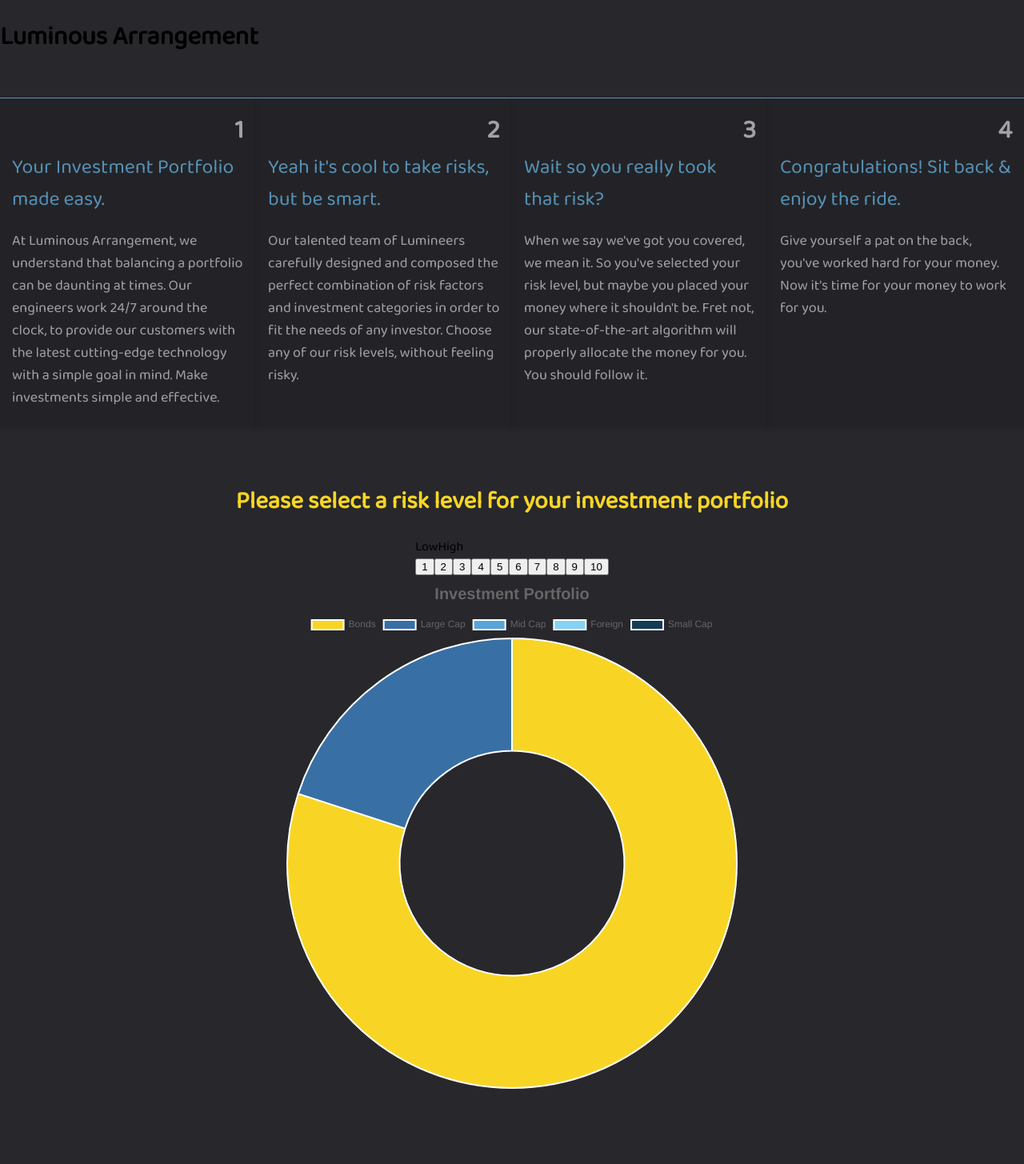
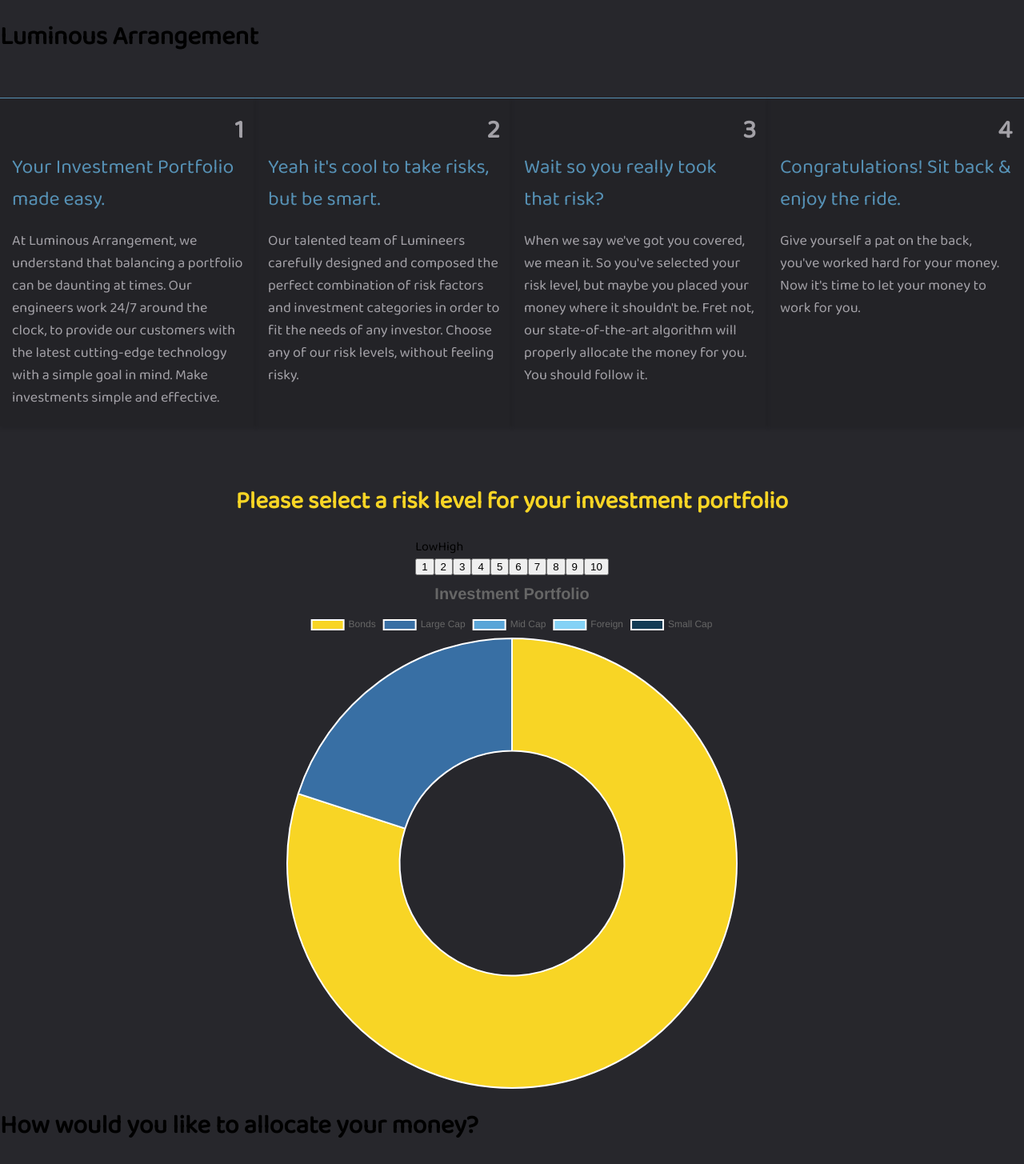
Before and after one commit to blindaa121/luminousArrangement, a React (Create React App) app: page / in a window 1280 px wide. Shown: the whole page at 80% size. Before the commit the page ends 1361 px from the top, so only its background shows below. Built offline with nearby package versions, Linux system fonts and the light colour scheme.

Commit message:
Create InvestmentForm component

```diff
--- a/src/components/DonutChart/DonutChart.jsx
+++ b/src/components/DonutChart/DonutChart.jsx
@@ -1,6 +1,7 @@
 import React from 'react';
 import {Doughnut} from 'react-chartjs-2';
 import './DonutChart.css'
+import InvestmentForm from '../InvestmentForm/InvestmentForm'
 
 class DonutChart extends React.Component {
   constructor(props) {
@@ -51,10 +52,6 @@ class DonutChart extends React.Component {
     }
   }
 
-  componentDidMount() {
-
-  }
-
   componentDidUpdate(prevProps) {
       if (prevProps.selectedLevel !== this.props.selectedLevel) {
           this.updateDonut();
@@ -103,8 +100,7 @@ class DonutChart extends React.Component {
           </div>
           <Doughnut id='chart-area' data={this.state} options={donutOptions} />
         </div>
-
-
+        <InvestmentForm selectedLevel={this.props.selectedLevel} />
       </div>
     )
   }
--- a/src/components/InfoCards/InfoCards.jsx
+++ b/src/components/InfoCards/InfoCards.jsx
@@ -6,31 +6,50 @@ const InfoCards = () => {
         <div className="info-cards-container">
             <div className="info-card-content">
                 <h1>1</h1>
-                <span className="info-card-title">Your Investment Portfolio made easy.</span>
-                <p className="info-card-desc">At Luminous Arrangement, we understand that balancing
-                a portfolio can be daunting at times. Our engineers work 24/7 around the clock, to provide
-                our customers with the latest cutting-edge technology with a simple goal in mind.
-                Make investments simple and effective.</p>
+                <span className="info-card-title">
+                    Your Investment Portfolio made easy.
+                </span>
+                <p className="info-card-desc">
+                    At Luminous Arrangement, we understand
+                    that balancing a portfolio can be daunting at times.
+                    Our engineers work 24/7 around the clock, to provide our customers
+                    with the latest cutting-edge technology with a simple goal in mind.
+                    Make investments simple and effective.
+                </p>
             </div>
             <div className="info-card-content">
                 <h1>2</h1>
-                <span className="info-card-title">Yeah it's cool to take risks, but be smart.</span>
-                <p className="info-card-desc">Our talented team of Lumineers carefully designed and composed
-                the perfect combination of risk factors and investment categories in order to fit the needs of any investor.
-                Choose any of our risk levels, without feeling risky.</p>
+                <span className="info-card-title">
+                    Yeah it's cool to take risks, but be smart.
+                </span>
+                <p className="info-card-desc">
+                    Our talented team of Lumineers carefully
+                    designed and composed the perfect combination of risk factors and
+                    investment categories in order to fit the needs of any investor.
+                    Choose any of our risk levels, without feeling risky.
+                </p>
             </div>
             <div className="info-card-content">
                 <h1>3</h1>
-                <span className="info-card-title">Wait so you really took that risk?</span>
-                <p className="info-card-desc">When we say we've got you covered, we mean it. So you've selected your risk level,
-                but maybe you placed your money where it shouldn't be. Fret not, our state-of-the-art algorithm will properly
-                allocate the money for you. You should follow it. </p>
+                <span className="info-card-title">
+                    Wait so you really took that risk?
+                </span>
+                <p className="info-card-desc">
+                    When we say we've got you covered, we mean it.
+                    So you've selected your risk level, but maybe you placed your money where
+                    it shouldn't be. Fret not, our state-of-the-art algorithm will properly
+                    allocate the money for you. You should follow it.
+                </p>
             </div>
             <div className="info-card-content">
                 <h1>4</h1>
-                <span className="info-card-title">Congratulations! Sit back & enjoy the ride.</span>
-                <p className="info-card-desc">Give yourself a pat on the back, you've worked hard for your money. Now it's time
-                for your money to work for you. </p>
+                <span className="info-card-title">
+                    Congratulations! Sit back & enjoy the ride.
+                </span>
+                <p className="info-card-desc">
+                    Give yourself a pat on the back, you've worked hard for your money.
+                    Now it's time to let your money to work for you.
+                </p>
             </div>
         </div>
     )
--- a/src/components/InvestmentForm/InvestmentForm.jsx
+++ b/src/components/InvestmentForm/InvestmentForm.jsx
@@ -0,0 +1,25 @@
+import React from 'react';
+
+class InvestmentForm extends React.Component {
+    constructor(props) {
+        super(props);
+        this.state = {
+            bonds: '',
+            largeCap: '',
+            midCap: '',
+            smallCap: '',
+            foreign: ''
+        }
+    }
+
+    render() {
+        return (
+            <div>
+                <h1>How would you like to allocate your money?</h1>
+
+            </div>
+        )
+    }
+}
+
+export default InvestmentForm;
```
